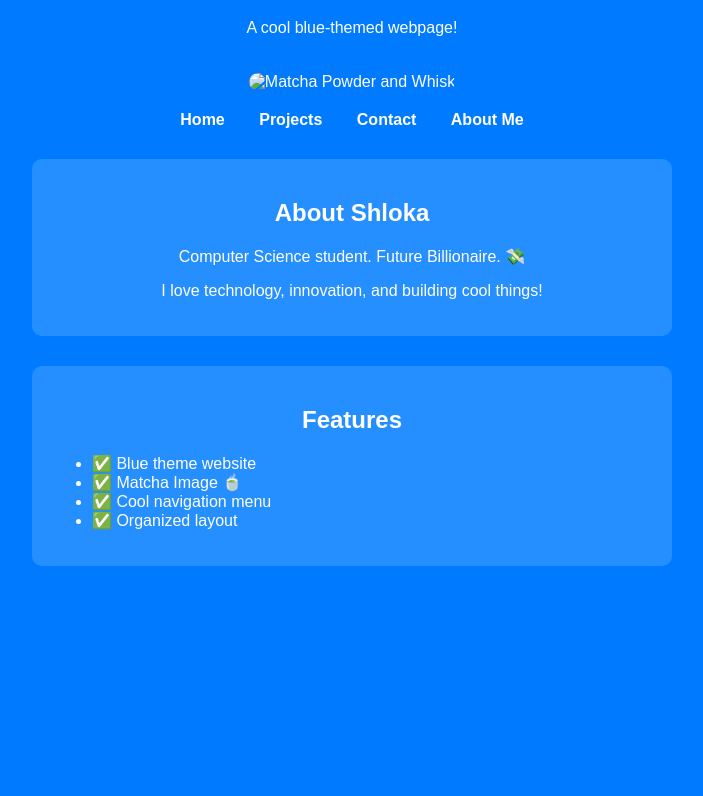
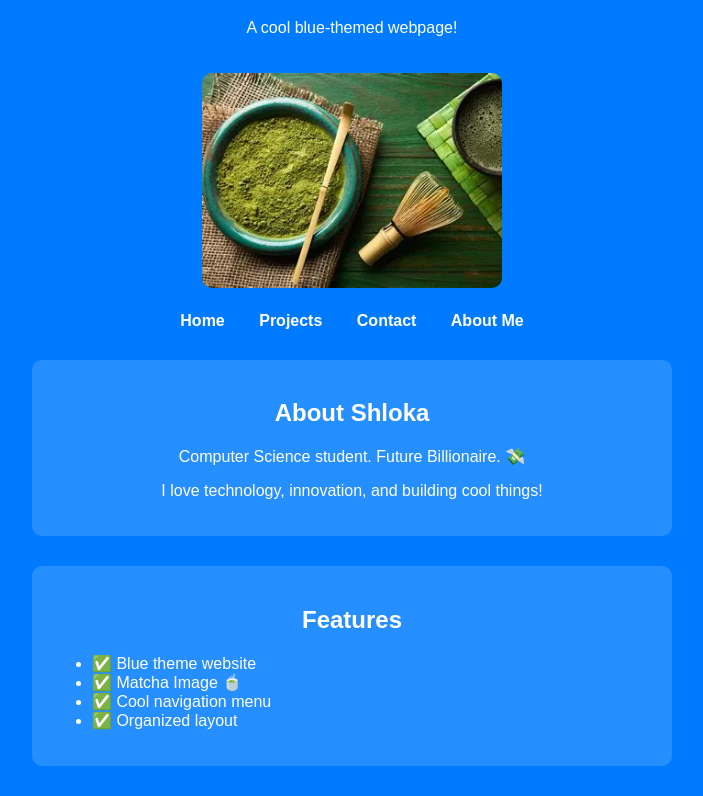
Before and after one commit to heklloishere/heklloishere.github.io, a plain HTML site: page index.html in a window 1280 px wide. Shown: the part 90-886 px from the top of the page, without its empty margins (288-991 px from the left). Before the commit the page ends 800 px from the top, so only its background shows below. Drawn offline with Linux system fonts and the light colour scheme.

Commit message:
Update index.html

```diff
--- a/index.html
+++ b/index.html
@@ -40,7 +40,7 @@
         <h1>Welcome to Shloka's Website 💙</h1>
         <p>A cool blue-themed webpage!</p>
 
-        <img src="matcha.jpg" alt="Matcha Powder and Whisk">
+        <img src="matcha.png" alt="Matcha Powder and Whisk">
 
     </header>
 
```
